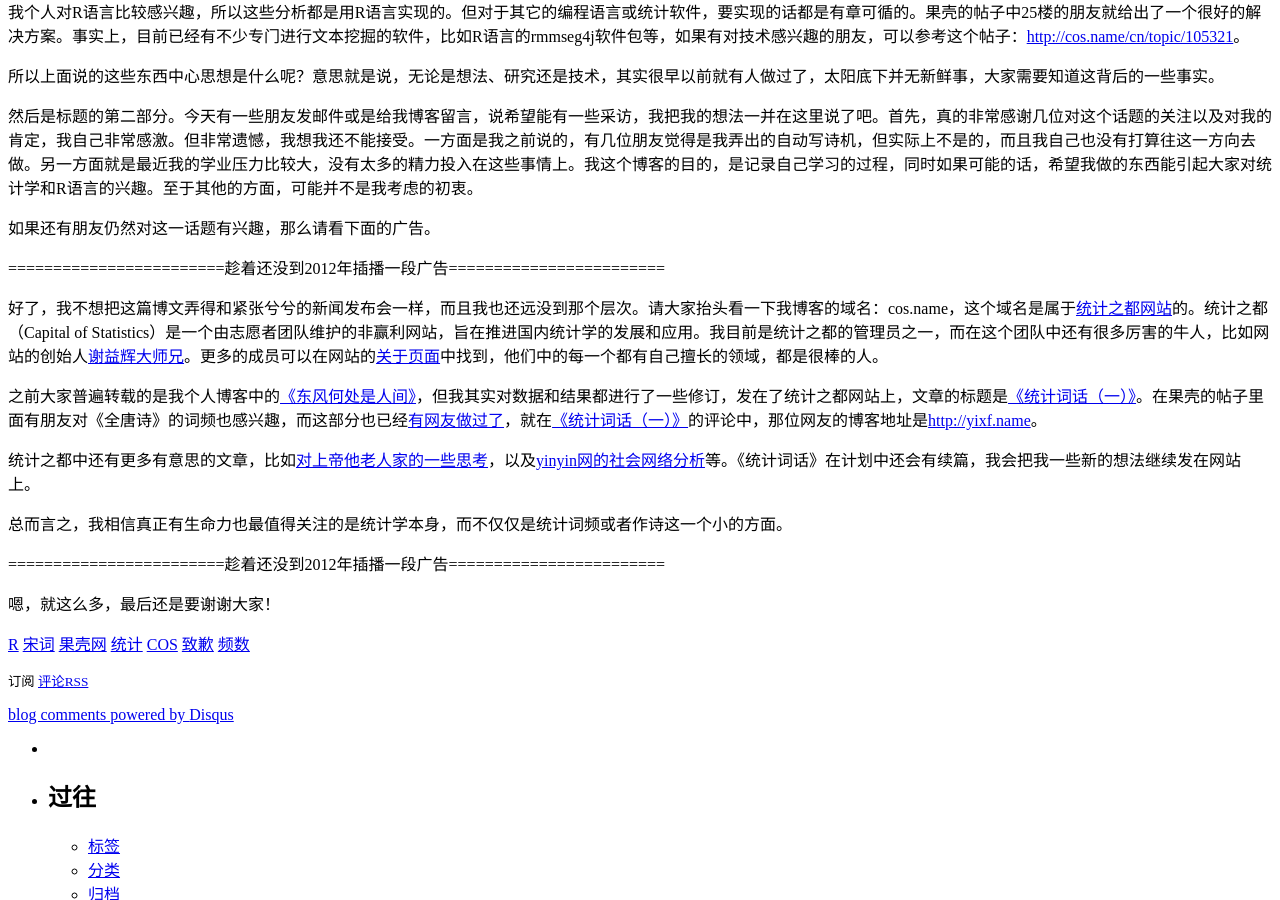
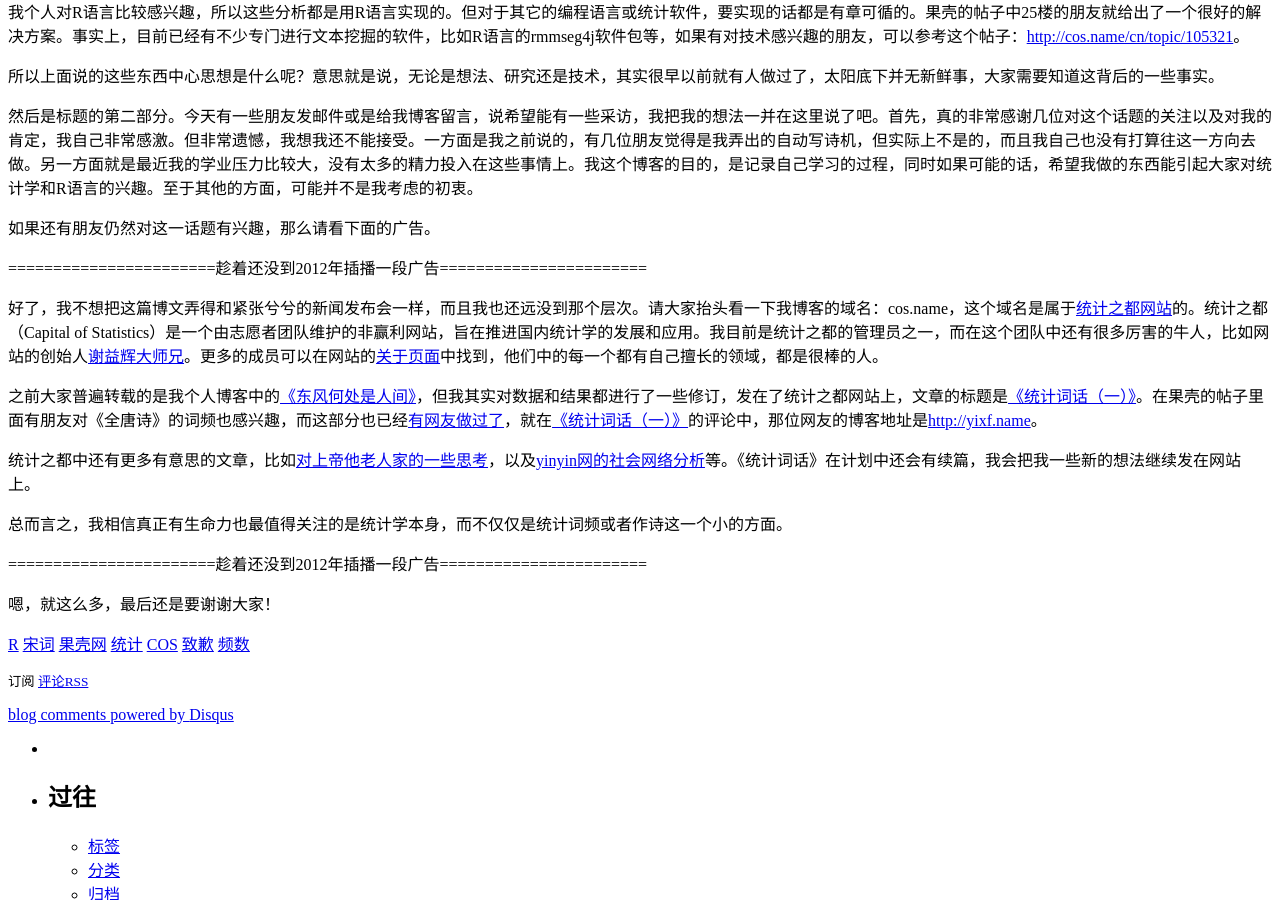
Before and after one commit to yixuan/cn, a Jekyll site: the page built from _posts/2011-12-01-some-notices.markdown, in a window 1280 px wide and 900 px high, scrolled down 741 px. Built offline with Jekyll 4.4.1, drawn with Linux system fonts in a browser that asks for light colours; nearby versions of some CDN libraries; library files that are not in the unit come from our copies; comment, search, counter and statistics services are not loaded.

Commit message:
Minor format change

```diff
--- a/_posts/2011-12-01-some-notices.markdown
+++ b/_posts/2011-12-01-some-notices.markdown
@@ -36,7 +36,7 @@ tags:
 
 如果还有朋友仍然对这一话题有兴趣，那么请看下面的广告。
 
-========================趁着还没到2012年插播一段广告========================
+=======================趁着还没到2012年插播一段广告=======================
 
 好了，我不想把这篇博文弄得和紧张兮兮的新闻发布会一样，而且我也还远没到那个层次。请大家抬头看一下我博客的域名：cos.name，这个域名是属于[统计之都网站](http://cos.name)的。统计之都（Capital of Statistics）是一个由志愿者团队维护的非赢利网站，旨在推进国内统计学的发展和应用。我目前是统计之都的管理员之一，而在这个团队中还有很多厉害的牛人，比如网站的创始人[谢益辉大师兄](http://yihui.name/cn)。更多的成员可以在网站的[关于页面](http://cos.name/about)中找到，他们中的每一个都有自己擅长的领域，都是很棒的人。
 
@@ -46,6 +46,6 @@ tags:
 
 总而言之，我相信真正有生命力也最值得关注的是统计学本身，而不仅仅是统计词频或者作诗这一个小的方面。
 
-========================趁着还没到2012年插播一段广告========================
+=======================趁着还没到2012年插播一段广告=======================
 
 嗯，就这么多，最后还是要谢谢大家！
```
